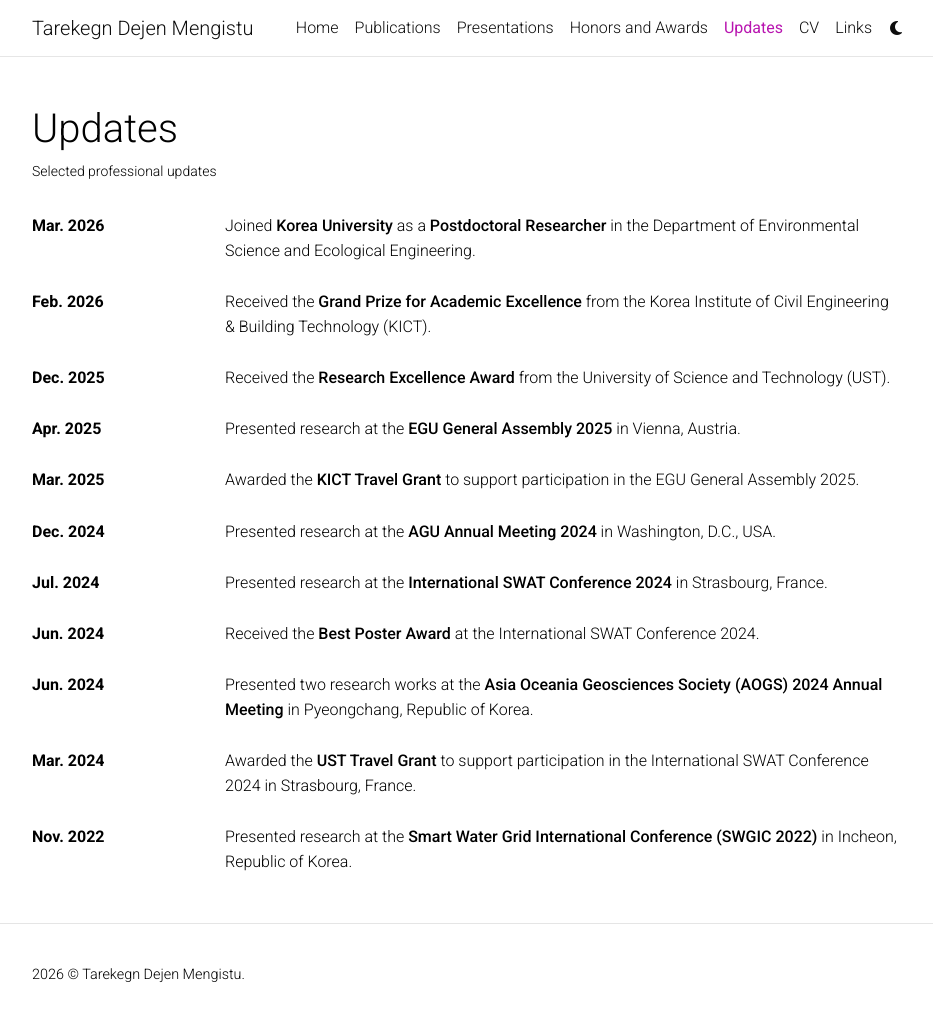
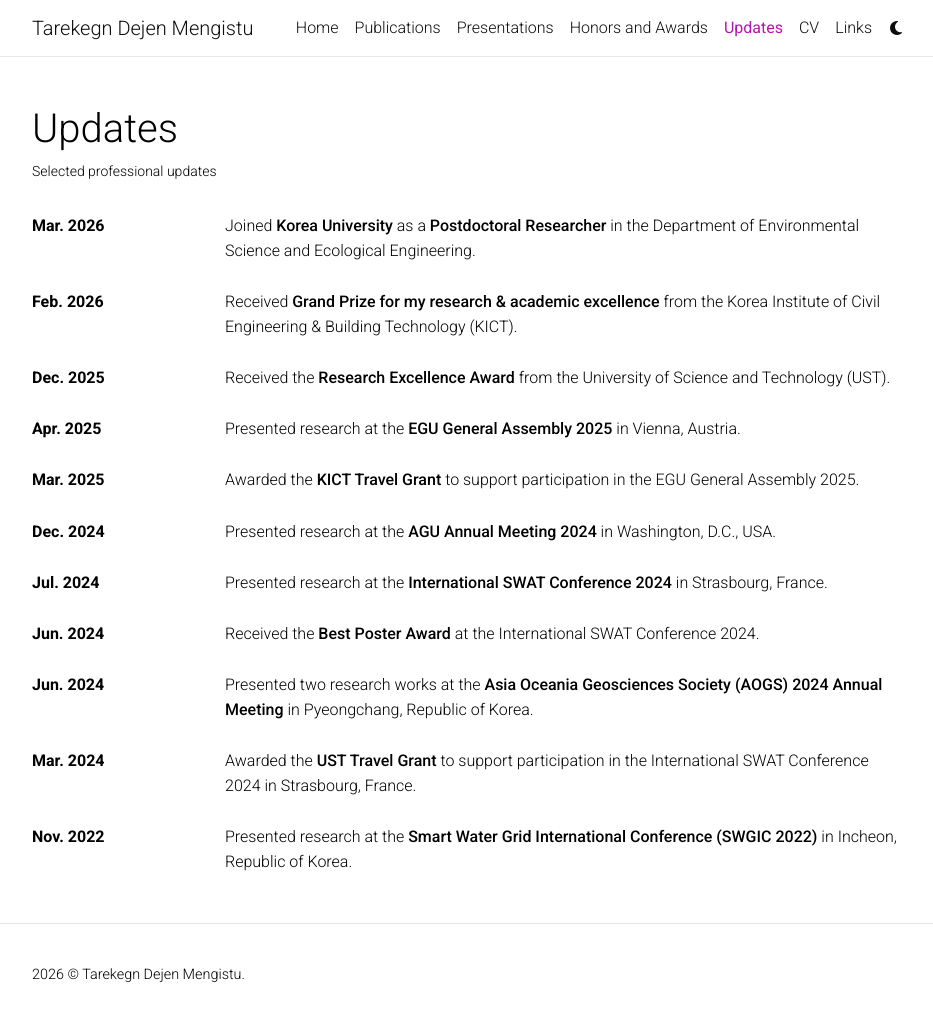
Before and after one commit to tdmengistu/tdmengistu.github.io, a Jekyll site: the page built from _pages/updates.md, in a window 1280 px wide and 1025 px high. Shown: the top 1021 px of the window, without its empty margins (173-1106 px from the left). Built offline with Jekyll 4.4.1, drawn with Linux system fonts in a browser that asks for light colours; a style sheet for code colours, icons or effects is not loaded.

Commit message:
Update updates.md

```diff
--- a/_pages/updates.md
+++ b/_pages/updates.md
@@ -19,7 +19,7 @@ nav_order: 4
   <div class="academic-timeline-row">
     <div class="academic-timeline-date">Feb. 2026</div>
     <div class="academic-timeline-content">
-      Received the <strong>Grand Prize for Academic Excellence</strong> from the Korea Institute of Civil Engineering &amp; Building Technology (KICT).
+      Received <strong>Grand Prize for my research & academic excellence</strong> from the Korea Institute of Civil Engineering &amp; Building Technology (KICT).
     </div>
   </div>
 
```
